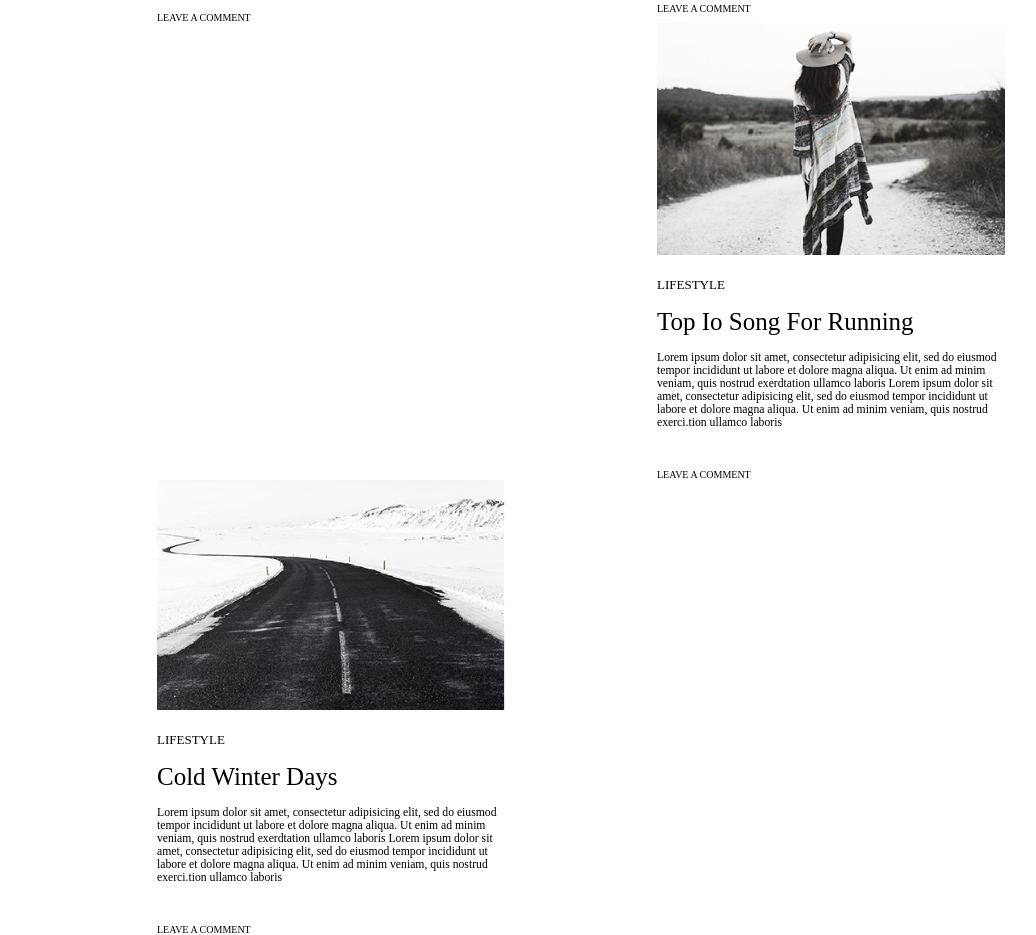
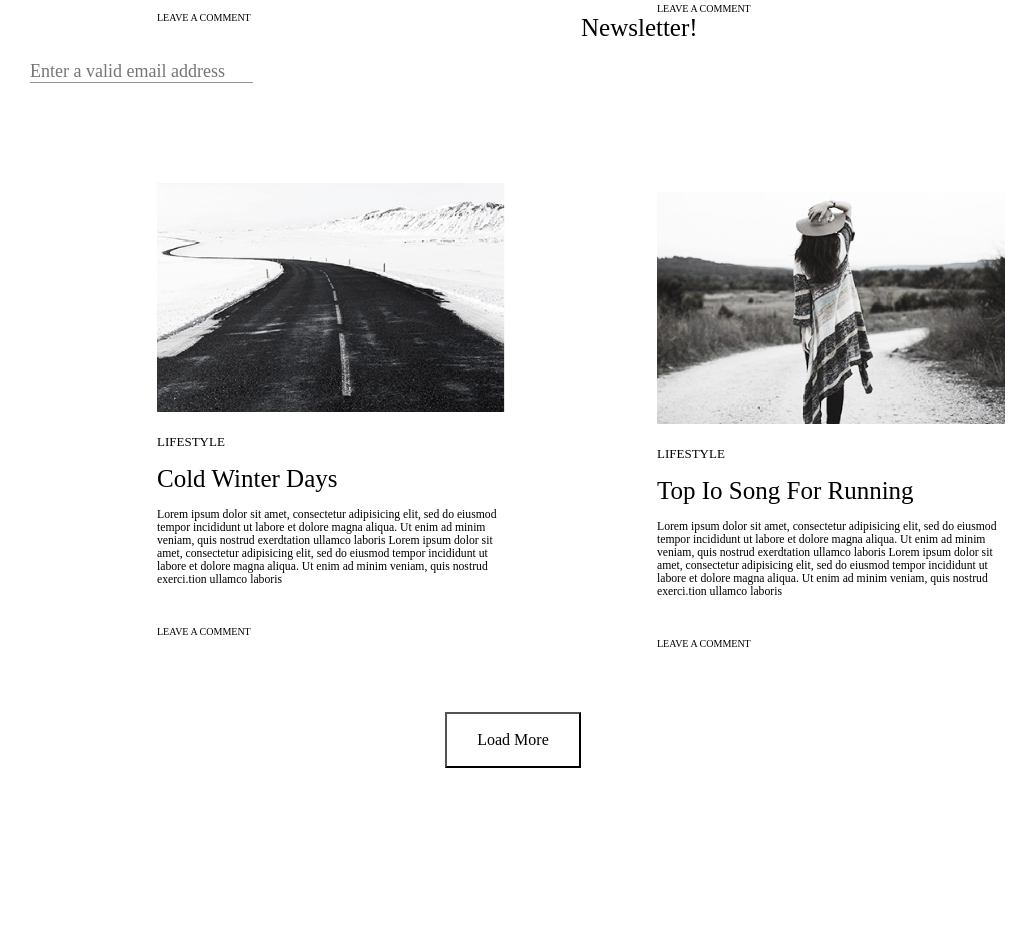
Before and after one commit to AR-Ratul/MINIMO, a plain HTML site: page index.html in a window 1280 px wide. Shown: the part 2057-2992 px from the top of the page, without its empty margins (59-1095 px from the left). After the commit the page ends 2825 px from the top, so only its background shows below. Drawn offline with Linux system fonts and the light colour scheme; a web font is replaced by a local one.

Commit message:
Add files via upload

```diff
--- a/css/style.css
+++ b/css/style.css
@@ -194,3 +194,27 @@ input[type="text"]
     border-bottom: 1px solid rgba(0, 0, 0, 0.42);
     overflow: hidden;
     outline: 0;
+
+}
+.content-last .box{
+    float: right;
+}
+
+.btn button{
+    text-align: center;
+    outline: 0;
+    border-color: black;
+    background-color: white;
+    width: 136px;
+    height: 56px;
+    margin-top: 75px;
+    font-size: 16px;
+    font-weight: 100;
+}
+.btn{
+    width: 1200px;
+    text-align: right;
+}
+section .box-content{}
+
+section .input-box{}
--- a/index.html
+++ b/index.html
@@ -85,20 +85,18 @@
 
 	</section>
 
-			<!-- <section class="content">
-
+			<section class="box-content">
+				<div class="input-box">
 				<h2>
 					Sign up for our newsletter!
 				</h2>
-				</div>
-		<section class="input">
-			<div class="input-item">
-				<input class="input-subject" type="text" name="contact_subject" placeholder="Subject">
+
+				<input class="input-subject" type="text" name="email address" placeholder="Enter a valid email address">
 			</div>
 
 			</section>
-	 -->
-	<section class="content">
+
+	<section class="content content-last">
 			<div class="box">
 
 			<img src="images/6.png">
@@ -119,11 +117,11 @@
 			Lorem ipsum dolor sit amet, consectetur adipisicing elit, sed do eiusmod tempor incididunt ut labore et dolore magna aliqua. Ut enim ad minim veniam, quis nostrud exerci.tion ullamco laboris </h3>
 			<h4>LEAVE A COMMENT</h4>
 		</div>
+		<div class="btn">
+			<button>Load More</button>
+		</div>
 
-	<!-- </section>
-	<div class="btn">
-		<input class="submit-btn" type="submit" name="Submit">
-	</div> -->
+	</section>
 
 </body>
 </html>
```
